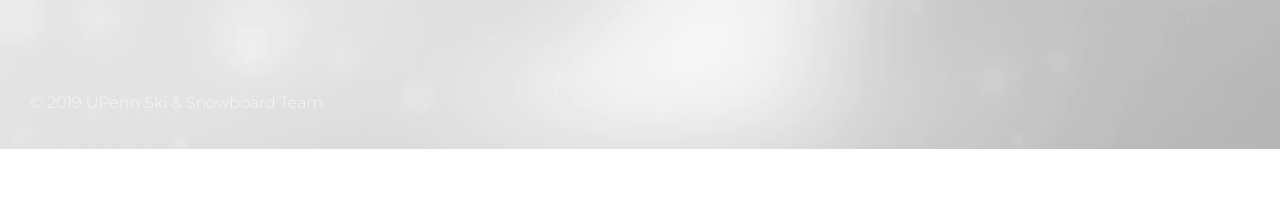
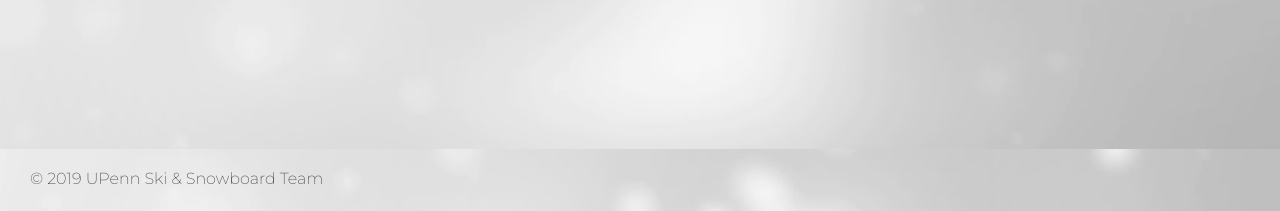
Before and after one commit to upennski/upennski.github.io, a plain HTML site: page index.html in a window 1280 px wide. Shown: the part 651-862 px from the top of the page. Before the commit the page ends 800 px from the top, so only its background shows below. Drawn offline with nearby package versions, Linux system fonts and the light colour scheme.

Commit message:
fixed home-footer

```diff
--- a/index.html
+++ b/index.html
@@ -86,7 +86,7 @@
 
 
 	<!-- **** FOOTER **** -->
-	<div class="row align-items-center footer-home">
+	<div class="row align-items-center footer">
 			&copy; 2019 UPenn Ski & Snowboard Team
 	</div>
 
--- a/main.css
+++ b/main.css
@@ -120,11 +120,6 @@ body {
   padding-top: 10px;
 }
 
-.footer-home {
-  margin-top: -56px;
-  padding: 0 30px;
-  color: white;
-}
 .footer {
   padding: 20px 30px;
   color: #444;
```
